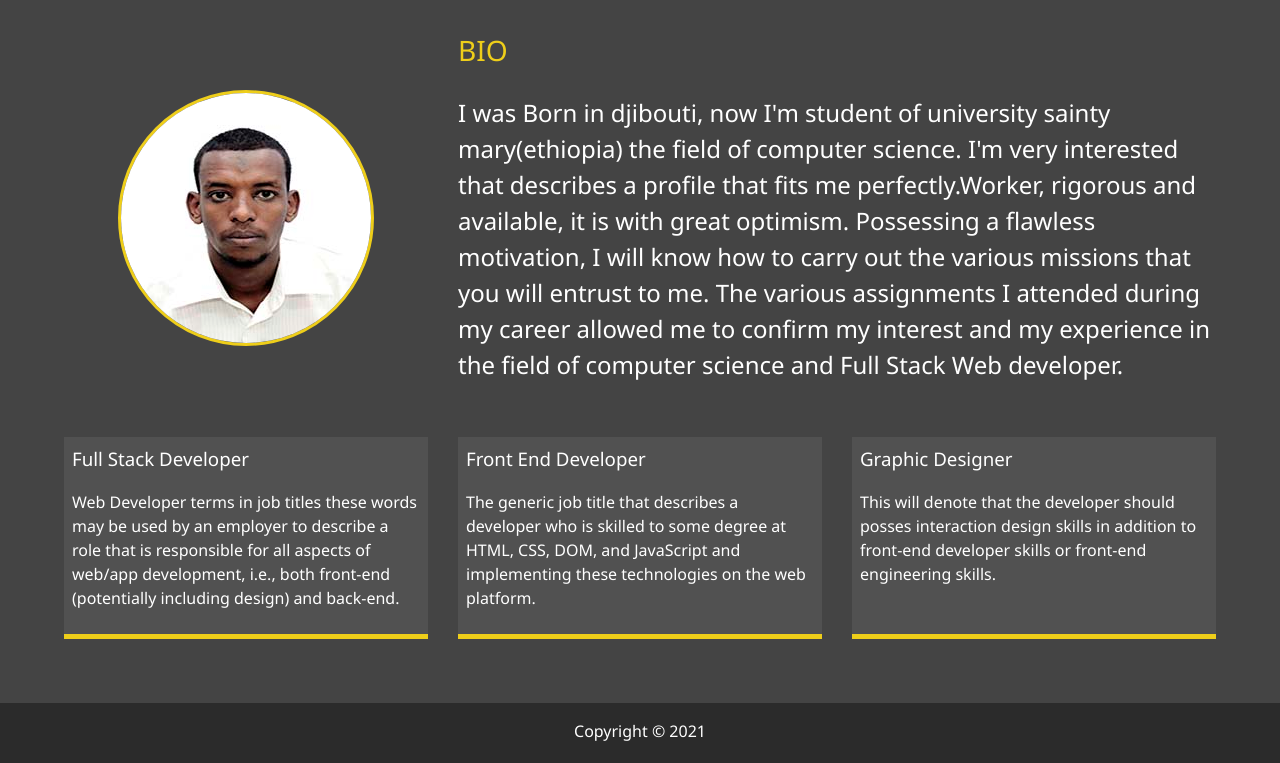
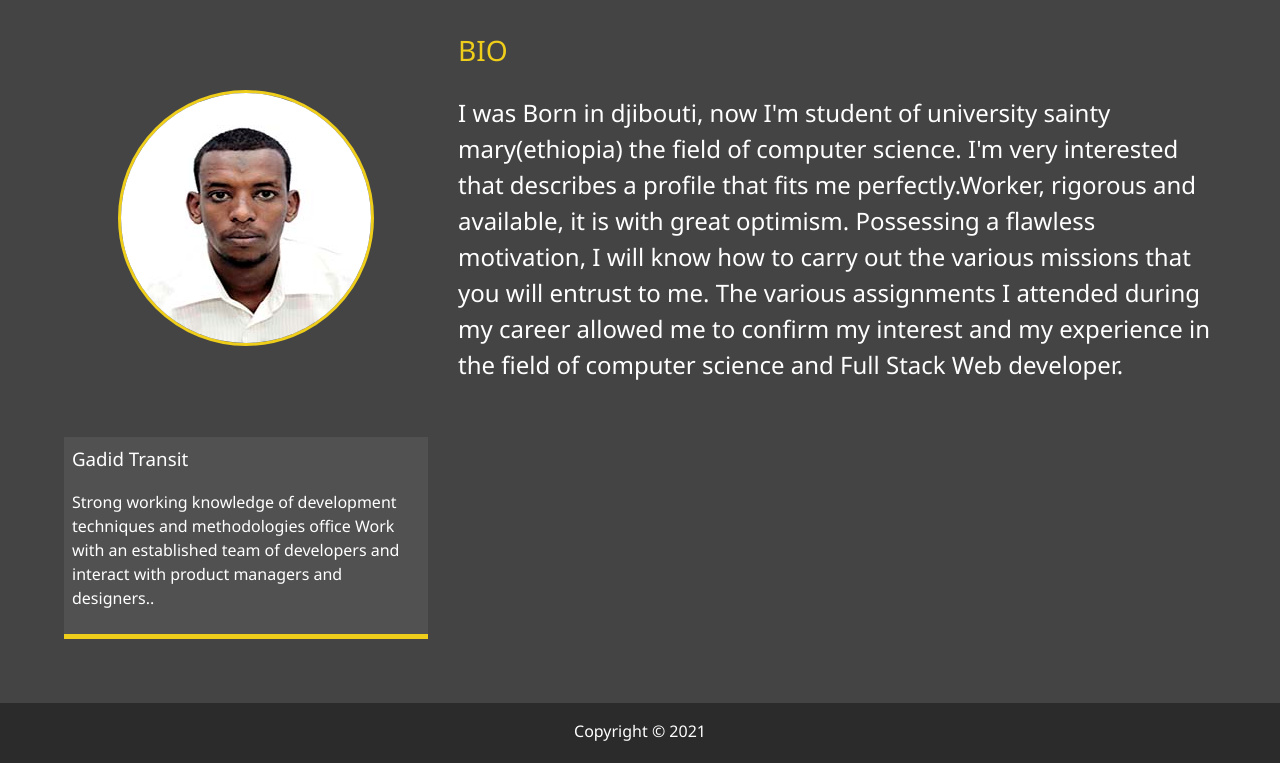
Before and after one commit to bogoreh/modern_portfolio-master, a website: page about.html in a window 1280 px wide. Shown: the part 253-1016 px from the top of the page. Drawn offline with Linux system fonts and the light colour scheme.

Commit message:
Update about.html

```diff
--- a/about.html
+++ b/about.html
@@ -71,25 +71,10 @@
       </div>
 
       <div class="job job-1">
-        <h3>Full Stack Developer</h3>
-        <p>Web Developer terms in job
-          titles these words may be used by an employer to describe a role that is responsible
-          for all aspects of web/app development, i.e., both front-end (potentially including
-          design) and back-end.</p>
+        <h3>Gadid Transit</h3>
+        <p>Strong working knowledge of development techniques and methodologies office Work with an established team of developers and interact with product managers and designers..</p>
       </div>
 
-      <div class="job job-2">
-        <h3>Front End Developer</h3>
-        <p>The generic job title that describes a developer who is skilled
-          to some degree at HTML, CSS, DOM, and JavaScript and implementing these
-          technologies on the web platform.</p>
-      </div>
-
-      <div class="job job-3">
-        <h3>Graphic Designer</h3>
-        <p>This will denote that the developer should posses interaction
-          design skills in addition to front-end developer skills or front-end engineering skills.</p>
-      </div>
     </div>
   </main>
 
```
